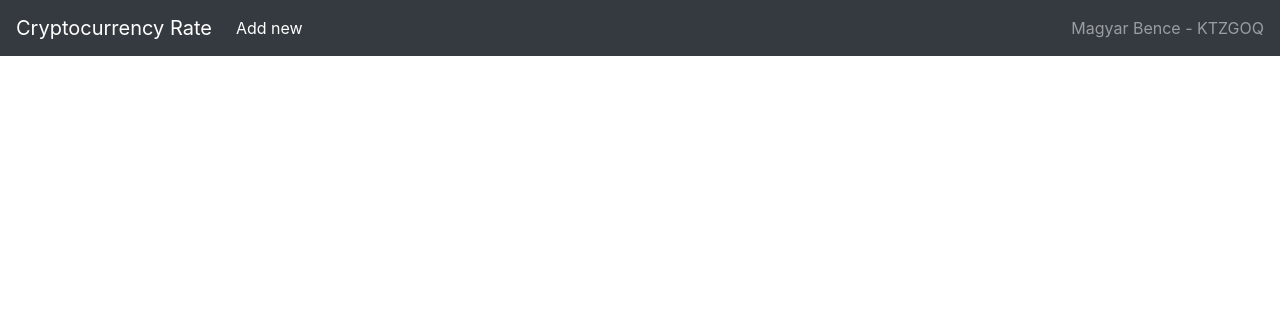
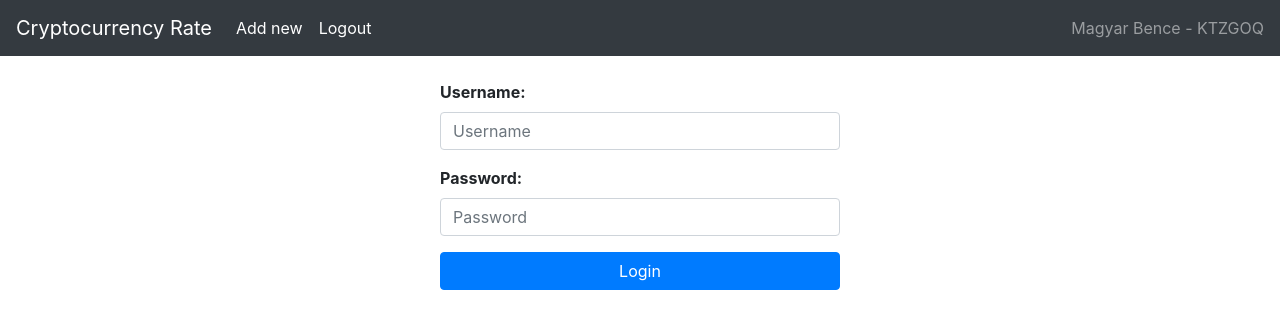
Before and after one commit to magyarb0616/Angular_beadando, an Angular app: page /Login in a window 1280 px wide. Before the commit this address led to /. Shown: the top 328 px of the page. Built offline with nearby package versions, Linux system fonts and the light colour scheme.

Commit message:
Login page implemented. User hardcoded! username-> root password-> pass
*Magyar Bence - KTZGOQ*

```diff
--- a/src/app/add/add.component.ts
+++ b/src/app/add/add.component.ts
@@ -1,6 +1,7 @@
 import { Component, OnInit } from '@angular/core';
 import {AdatModel} from "../Model/AdatModel";
 import { MyServiceService } from '../my-service.service';
+import {Router} from "@angular/router";
 
 @Component({
   selector: 'app-add',
@@ -11,9 +12,11 @@ export class AddComponent implements OnInit {
 
   data = new AdatModel();
 
-  constructor(private service: MyServiceService) { }
+  constructor(private service: MyServiceService, private router: Router) { }
 
   ngOnInit(): void {
+    if(!localStorage.getItem("user"))
+    this.router.navigate(['/Login'])
   }
 
   save(): void {
--- a/src/app/app-routing.module.ts
+++ b/src/app/app-routing.module.ts
@@ -3,6 +3,8 @@ import { RouterModule, Routes } from '@angular/router';
 import {ListComponent} from './list/list.component';
 import {EditComponent} from './edit/edit.component';
 import {AddComponent} from "./add/add.component";
+import {LoginComponent} from "./login/login.component";
+
 
 const routes: Routes = [
   {
@@ -16,6 +18,10 @@ const routes: Routes = [
   {
     path: 'Add',
     component: AddComponent
+  },
+  {
+    path: "Login",
+    component: LoginComponent
   }
 ];
 
--- a/src/app/app.component.html
+++ b/src/app/app.component.html
@@ -8,6 +8,9 @@
       <li class="nav-item active">
         <a class="nav-link" routerLink="Add">Add new<span class="sr-only">(current)</span></a>
       </li>
+      <li class="nav-item active">
+        <a class="nav-link" href="javascript:void(0);" (click)="logOut()" >Logout<span class="sr-only">(current)</span></a>
+      </li>
     </ul>
     <span class="navbar-text">Magyar Bence - KTZGOQ</span>
   </div>
--- a/src/app/app.component.ts
+++ b/src/app/app.component.ts
@@ -1,4 +1,5 @@
 import { Component } from '@angular/core';
+import {Router} from "@angular/router";
 
 @Component({
   selector: 'app-root',
@@ -7,4 +8,13 @@ import { Component } from '@angular/core';
 })
 export class AppComponent {
   title = 'beadando';
+
+constructor(private router: Router) {
 }
+
+logOut(){
+  localStorage.removeItem("user");
+  this.router.navigate(['/Login']);
+}
+
+}
--- a/src/app/app.module.ts
+++ b/src/app/app.module.ts
@@ -8,13 +8,15 @@ import { MyServiceService } from './my-service.service';
 import { EditComponent } from './edit/edit.component';
 import {FormsModule} from "@angular/forms";
 import { AddComponent } from './add/add.component';
+import { LoginComponent } from './login/login.component';
 
 @NgModule({
   declarations: [
     AppComponent,
     ListComponent,
     EditComponent,
-    AddComponent
+    AddComponent,
+    LoginComponent
   ],
   imports: [
     BrowserModule,
--- a/src/app/list/list.component.ts
+++ b/src/app/list/list.component.ts
@@ -1,5 +1,6 @@
 import { Component, OnInit } from '@angular/core';
 import { MyServiceService } from '../my-service.service';
+import {Router} from "@angular/router";
 
 
 @Component({
@@ -9,9 +10,12 @@ import { MyServiceService } from '../my-service.service';
 })
 export class ListComponent implements OnInit {
 
-  constructor(public service: MyServiceService) { }
+  constructor(public service: MyServiceService, private router: Router) { }
 
   ngOnInit(): void {
+    if(!localStorage.getItem("user")){
+      this.router.navigate(['/Login'])
+    } else {
               if (this.service.adat.length === 0) {
                   this.service.fetch().subscribe(
                     {
@@ -22,10 +26,13 @@ export class ListComponent implements OnInit {
                   );
               }
             }
+  }
 
   delete(adat: any): void{
     this.service.adat.splice(this.service.adat.indexOf(adat),1);
   }
 
 
+
+
 }
--- /dev/null
+++ b/src/app/login/login.component.html
@@ -0,0 +1,14 @@
+<br>
+<form style="width: 400px; margin: auto">
+  <div class="form-group">
+    <label style="font-weight: bold">Username: </label>
+    <input class="form-control" type="text" #user id="user" name="user" placeholder="Username"/>
+  </div>
+
+  <div class="form-group">
+    <label style="font-weight: bold">Password: </label>
+    <input class="form-control" id="pass" name="pass" #pass type="password" placeholder="Password"/>
+  </div>
+
+  <input class="btn btn-primary btn-block" id="login" type="button"  (click)="Login(user.value, pass.value)" value="Login" />
+</form>
--- /dev/null
+++ b/src/app/login/login.component.ts
@@ -0,0 +1,39 @@
+import { Component, OnInit } from '@angular/core';
+import {Router} from '@angular/router';
+@Component({
+  selector: 'app-login',
+  templateUrl: './login.component.html',
+  styleUrls: ['./login.component.css']
+})
+export class LoginComponent implements OnInit {
+  user:string;
+  pass:string;
+
+  constructor(private router: Router) {
+    this.user = "";
+    this.pass = "";
+    if(localStorage.getItem("user")) this.router.navigate(['/List']);
+  }
+
+  ngOnInit(): void {
+  }
+
+  LoginValues(user:string, pass:string){
+    if(user.length > 0
+      && pass.length > 0)
+      return true;
+    else return false;
+  }
+
+  Login(user:string, pass:string){
+    if(this.LoginValues(user, pass)){
+      if(user == "root" && pass == "pass"){
+        this.router.navigate(['/List']);
+        localStorage.setItem("user", "admin");
+      }
+      else alert("User doesn't exist");
+    }
+    else alert("There are empty fields");
+  }
+
+}
--- a/src/app/my-service.service.ts
+++ b/src/app/my-service.service.ts
@@ -22,4 +22,6 @@ export class MyServiceService {
       this.index = this.adat.indexOf(adat);
       console.log("in transporter function: index= "+this.index)
     }
+
+
 }
```
Also changed, not shown: src/app/login/login.component.css (added), 1 other file (tests, documents, lock files or other folders). Lines whose indentation alone changed are shown as unchanged.
